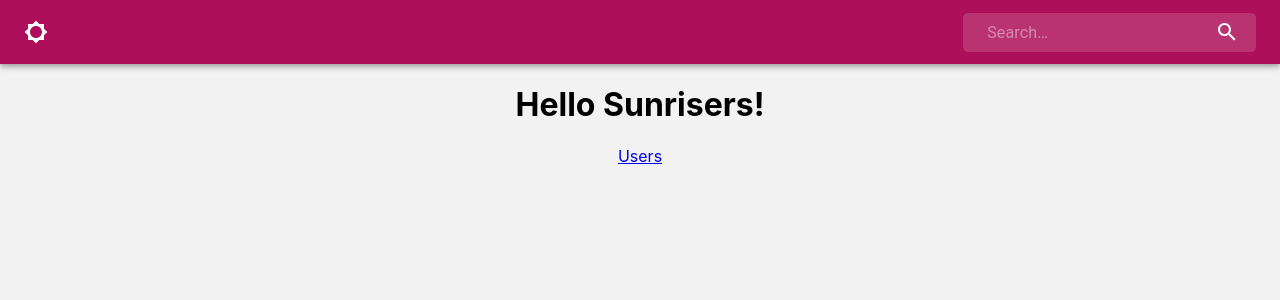
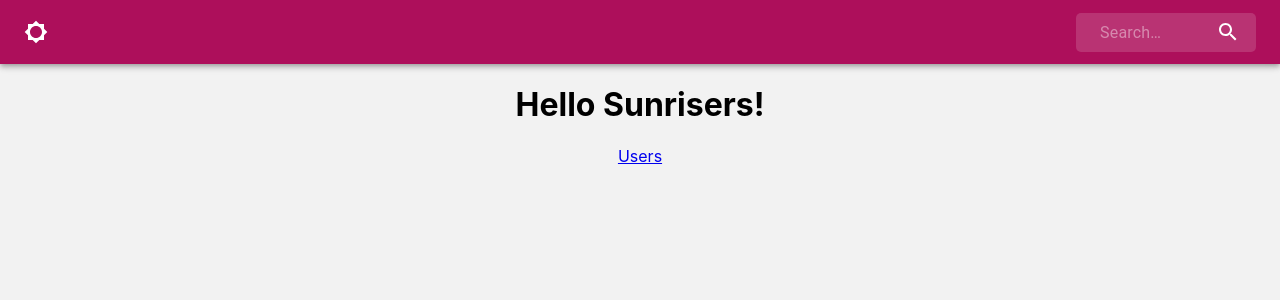
Before and after one commit to elindakuchi/FE-Sunrise, a React (Create React App) app: page / in a window 1280 px wide. Shown: the top 300 px of the page. Built offline with nearby package versions, Linux system fonts and the light colour scheme.

Commit message:
Search bar animation added

```diff
--- a/src/components/navbar/SearchUser.js
+++ b/src/components/navbar/SearchUser.js
@@ -1,21 +1,19 @@
 import React from 'react';
 import { SearchInput } from './styles';
 import SearchIcon from '@mui/icons-material/Search';
-import { searchInputLayout } from './styles';
+import {SearchInputLayout} from './styles';
 
 
 
 const SeachUser = () => {
     return (
-        <div style={searchInputLayout} >
+        <SearchInputLayout >
             <SearchInput
               placeholder="Search…"
               inputProps={{ 'aria-label': 'search' }}
             />
             <SearchIcon />
-
-
-        </div>
+        </SearchInputLayout>
     );
 }
 
--- a/src/components/navbar/styles.js
+++ b/src/components/navbar/styles.js
@@ -1,4 +1,4 @@
-import { styled } from '@mui/material/styles';
+import { styled, alpha } from '@mui/material/styles';
 import InputBase from '@mui/material/InputBase';
 import { createTheme } from '@mui/material/styles';
 
@@ -25,17 +25,25 @@ export const SearchInput = styled(InputBase)(({ theme }) => ({
       padding: theme.spacing(1, 1, 1, 0),
       paddingLeft: `calc(1em + ${theme.spacing(1)})`,
       transition: theme.transitions.create('width'),
-      width: '100%',
+    width: '100%',
+    [theme.breakpoints.up('sm')]: {
+      width: '12ch',
+      '&:focus': {
+        width: '20ch',
+      },
+    },
+  }}));
 
+export const SearchInputLayout = styled('div')(({ theme }) => ({
+    display: 'flex',
+    justifyContent: 'space-between',
+    alignItems: 'center',
+    borderRadius: '5px',
+    paddingRight: '1rem',
+
+    backgroundColor: alpha(theme.palette.common.white, 0.15),
+    '&:hover': {
+      backgroundColor: alpha(theme.palette.common.white, 0.25),
     },
 
   }));
-
-export const searchInputLayout = {
-    display: 'flex',
-    justifyContent: 'space-between',
-    alignItems: 'center',
-    backgroundColor: 'rgba(255, 255, 255, 0.15)',
-    paddingRight: `calc(1em + ${theme.spacing(0.1)})`,
-    borderRadius: '5px',
-}
```
Also changed, not shown: 1 other file (tests, documents, lock files or other folders).
